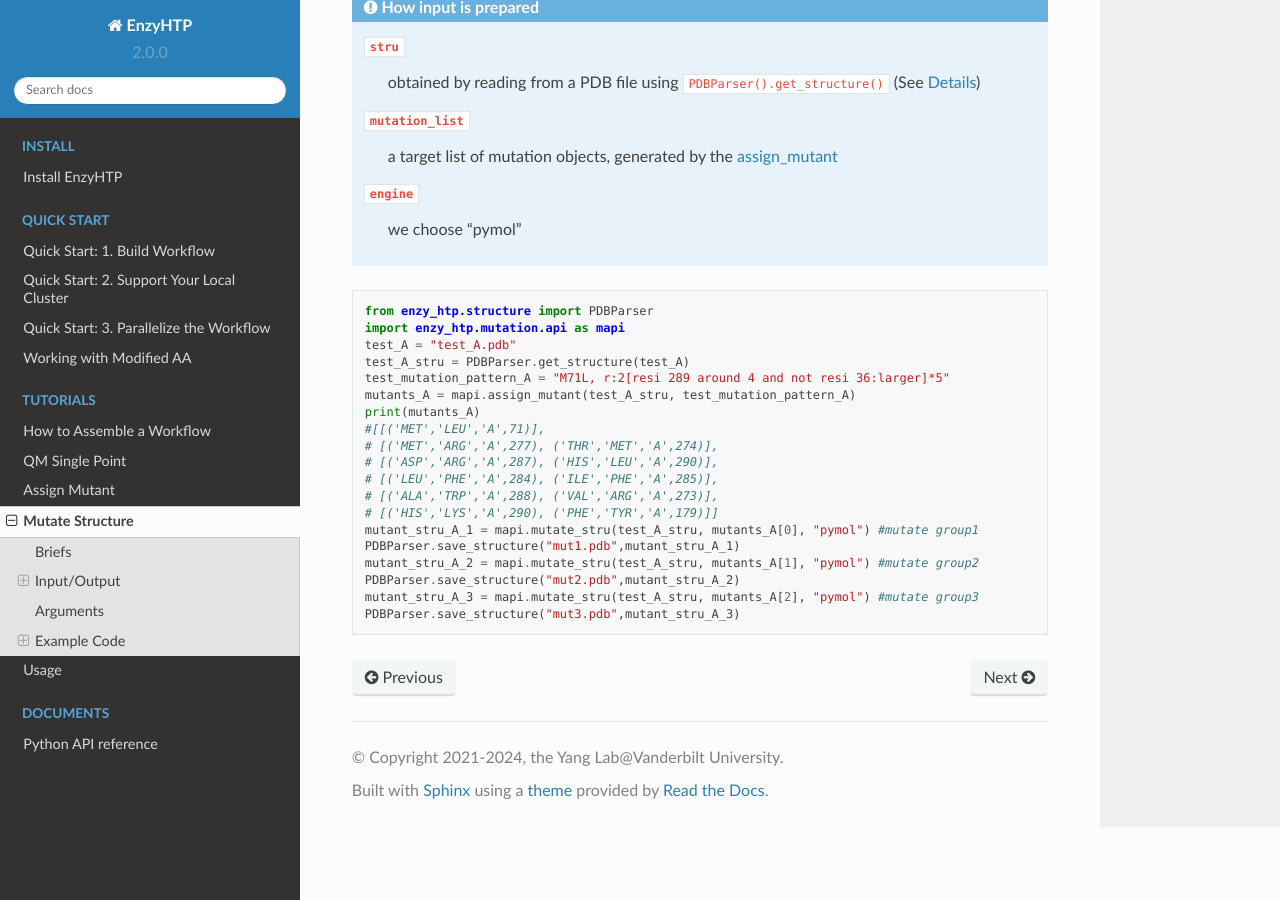
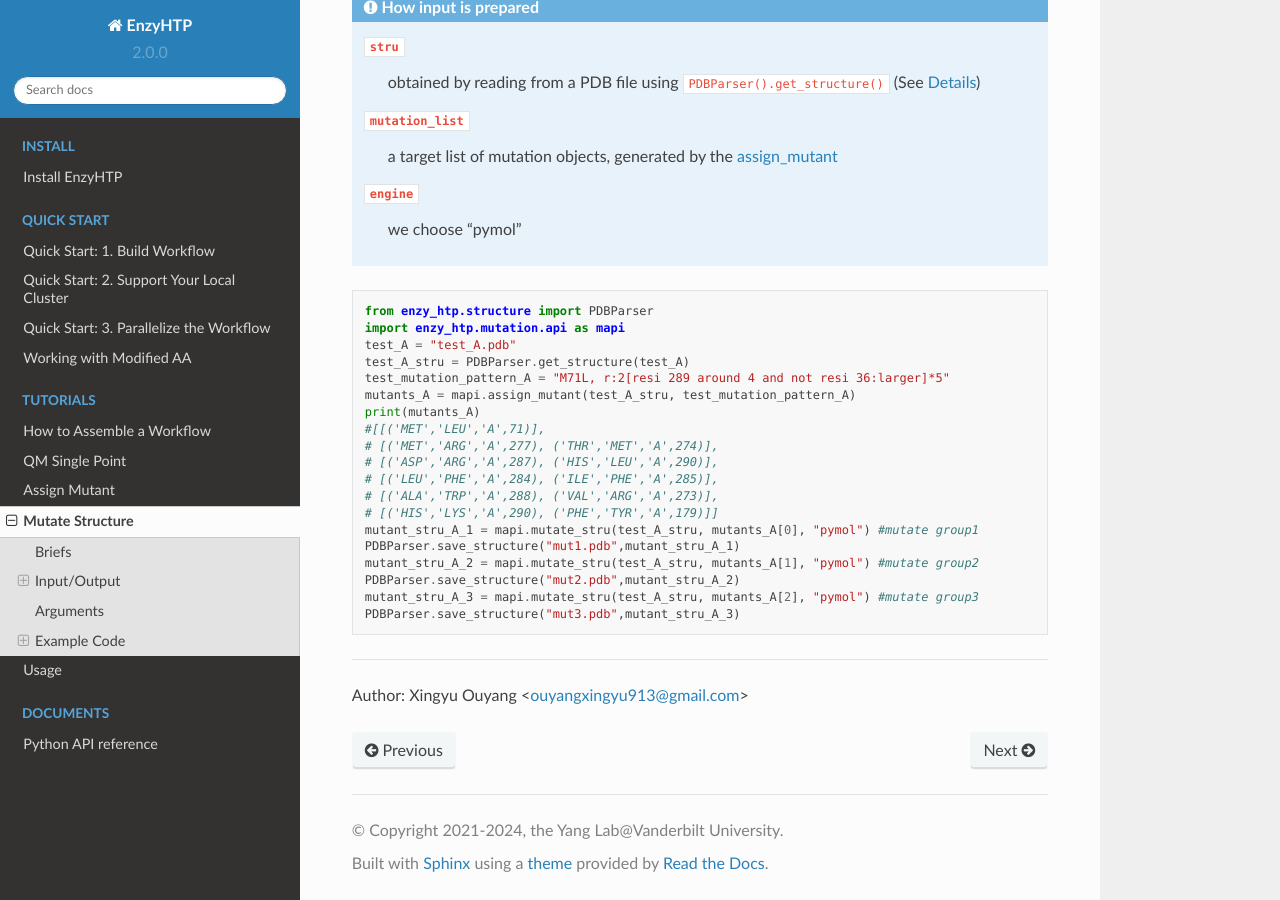
Before and after one commit to ChemBioHTP/enzyhtp_doc, a Sphinx documentation site: the page built from docs/source/sci_api_tutorial/mutate_stru.rst, in a window 1280 px wide and 900 px high, scrolled down 2427 px. Built offline with Sphinx 7.4.7 and the Read the Docs theme 2.0.0, drawn with Linux system fonts in a browser that asks for light colours.

Commit message:
update mutation tutorial

```diff
--- a/docs/source/sci_api_tutorial/assign_mutant.rst
+++ b/docs/source/sci_api_tutorial/assign_mutant.rst
@@ -540,3 +540,8 @@ In this example, we perform assign mutations on a four-chainr protein structure,
                                                   chain_sync_list=[("A", "B"), ("C","D")],
                                                   chain_index_mapper={"A": 0, "B": 0, "C": 0, "D": 0})
     print(mutation_pattern_A_B_C_D)
+
+
+=========================================================================================
+
+Author: Xingyu Ouyang <ouyangxingyu913@gmail.com>
--- a/docs/source/sci_api_tutorial/mutate_stru.rst
+++ b/docs/source/sci_api_tutorial/mutate_stru.rst
@@ -192,3 +192,8 @@ In this example, we perform assign mutations on a protein structure.
     PDBParser.save_structure("mut2.pdb",mutant_stru_A_2)
     mutant_stru_A_3 = mapi.mutate_stru(test_A_stru, mutants_A[2], "pymol") #mutate group3
     PDBParser.save_structure("mut3.pdb",mutant_stru_A_3)
+
+
+=========================================================================================
+
+Author: Xingyu Ouyang <ouyangxingyu913@gmail.com>
```
Also changed, not shown: docs/figures/mutation_mutate_stru_io.svg.
